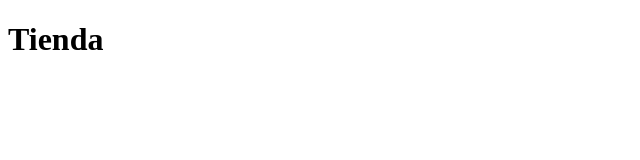
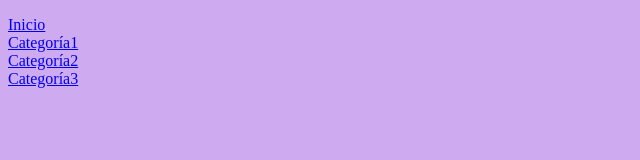
Before and after one commit to Mchcc-00/MVC, a plain HTML site: page index.html in a window 1280 px wide. Shown: the whole page, without its empty margins (0-640 px from the left). Drawn offline with Linux system fonts and the light colour scheme.

Commit message:
css arreglo

```diff
--- a/assets/css/styles.css
+++ b/assets/css/styles.css
@@ -0,0 +1,10 @@
+* {
+    border: 0px;
+    padding: 0px;
+    background: rgb(206, 170, 240);
+    font-family: 'Times New Roman', Times, serif;
+}
+
+body{
+    background-color: blanchedalmond;
+}
--- a/index.html
+++ b/index.html
@@ -4,8 +4,26 @@
     <meta charset="UTF-8">
     <meta name="viewport" content="width=device-width, initial-scale=1.0">
     <title>Document</title>
+    <link rel="stylesheet" href="assets/css/styles.css">
 </head>
 <body>
-    <h1>Tienda</h1>
+    <div id="container">
+        <nav id="menu">
+            <ul>
+                <li>
+                    <a href="#">Inicio</a>
+                </li>
+                <li>
+                    <a href="#">Categoría1</a>
+                </li>
+                <li>
+                    <a href="#">Categoría2</a>
+                </li>
+                <li>
+                    <a href="#">Categoría3</a>
+                </li>
+            </ul>
+        </nav>
+    </div>
 </body>
 </html>
```
